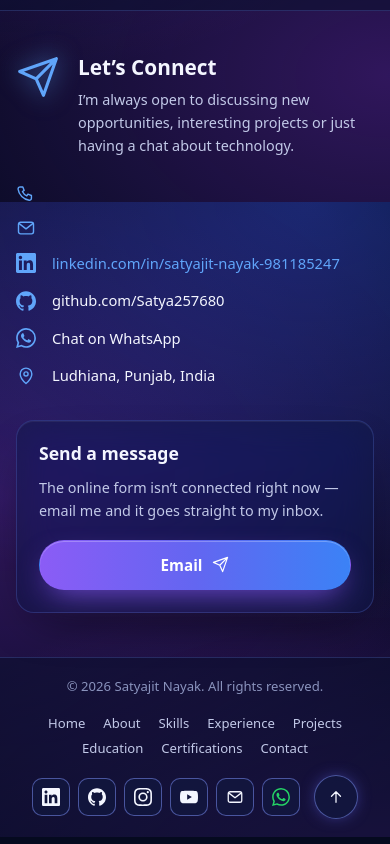
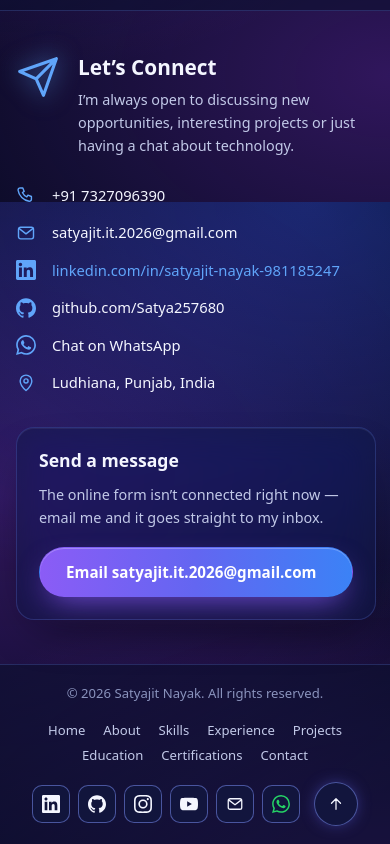
Before and after one commit to Satya257680/Portfolio, a React (Vite) app in the folder client/: page / in a window 390 px wide. Shown: the part 8238-9082 px from the top of the page. Built offline with nearby package versions, Linux system fonts and the light colour scheme; no server answers.

Commit message:
feat: display email and phone in contact section

```diff
--- a/client/src/data/portfolioData.js
+++ b/client/src/data/portfolioData.js
@@ -30,7 +30,10 @@ export const contact = {
   subtitle: 'Have a project, opportunity, or idea to discuss?',
   description:
     'I’m open to discussing full-stack development, useful technology solutions, collaborations, and relevant career opportunities.',
-  email: null,
+  email: 'satyajit.it.2026@gmail.com',
+  phone: '+91 7327096390',
+  phoneHref: 'tel:+917327096390',
+  whatsapp: 'https://wa.me/917327096390',
   location: 'Ludhiana, Punjab, India',
 };
 
```
